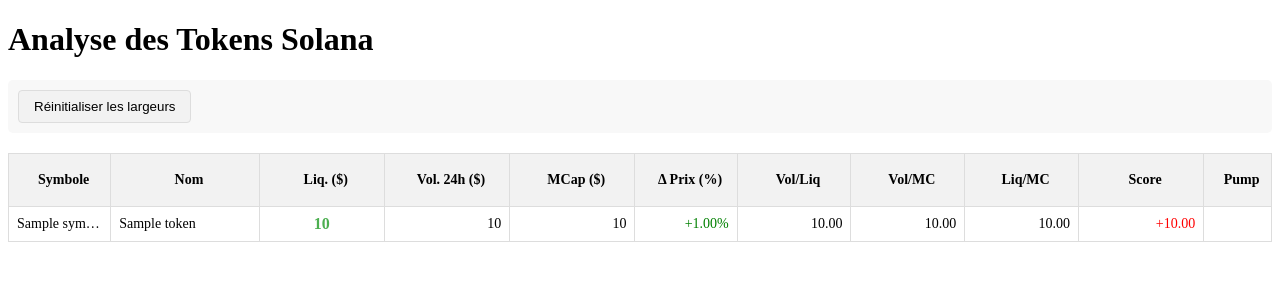
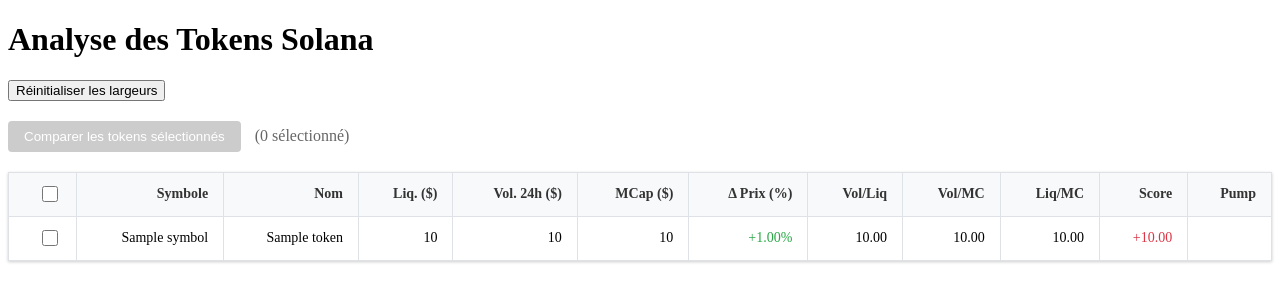
Before and after one commit to FrenSurfer/Sniffer, a Flask app: template templates/index.html in a window 1280 px wide; the page is wider, and only the part inside the window is pictured. Shown: the top 302 px of that part. Run offline with Flask 3, Linux system fonts and the light colour scheme; the template is opened without the code that fills it: most values are stand-ins (such as "Sample title", 1, 10 or a date in 2020).

Commit message:
fix: add more parametre to compare tool

```diff
--- a/app.py
+++ b/app.py
@@ -46,6 +46,12 @@
                          sort_by=sort_by,
                          sort_order=sort_order)
 
+@app.route('/compare', methods=['POST'])
+def compare_tokens():
+    token_addresses = request.json['addresses']
+    compared_tokens = [t for t in token_data if t['address'] in token_addresses]
+    return jsonify(compared_tokens)
+
 if __name__ == '__main__':
     fetch_token_data()
     app.run(debug=True)
--- a/templates/index.html
+++ b/templates/index.html
@@ -5,152 +5,166 @@
     <meta name="viewport" content="width=device-width, initial-scale=1.0">
     <title>Analyse des Tokens Solana</title>
     <style>
+        /* Styles de base */
         table {
+            width: 100%;
             border-collapse: collapse;
-            width: 100%;
-            margin-top: 20px;
+            margin: 20px 0;
             font-size: 14px;
-            table-layout: fixed;
+            text-align: right;
+            background-color: #fff;
+            box-shadow: 0 1px 3px rgba(0, 0, 0, 0.2);
+            border: 1px solid #dee2e6;
         }
+
+        thead { background-color: #f8f9fa; }
+
         th, td {
-            border: 1px solid #ddd;
-            padding: 8px;
-            text-align: right;
+            padding: 10px 15px;
+            border: 1px solid #dee2e6;
             white-space: nowrap;
-            overflow: hidden;
-            text-overflow: ellipsis;
         }
-        th {
-            position: relative;
-            background-color: #f2f2f2;
-            cursor: pointer;
-            text-align: center;
-            padding: 10px 5px;
-            user-select: none;
-        }
+
+        th { font-weight: bold; }
+
+        tr:nth-child(even) { background-color: #f8f9fa; }
+        tr:hover { background-color: #f5f5f5; }
+
+        /* Styles pour les liens et valeurs */
         th a {
-            color: #000;
+            color: #333;
             text-decoration: none;
             display: block;
+        }
+        th a:hover { color: #007bff; }
+
+        .positive { color: #28a745; }
+        .negative { color: #dc3545; }
+
+        /* Style pour les cellules suspectes */
+        td.suspicious {
+            background-color: rgba(255, 255, 0, 0.3) !important;
+            position: relative;
+        }
+        td.suspicious:hover {
+            background-color: rgba(255, 255, 0, 0.4) !important;
+        }
+
+        /* Styles pour les cases à cocher */
+        input[type="checkbox"] {
+            width: 16px;
+            height: 16px;
+            cursor: pointer;
+        }
+
+        /* Styles pour la comparaison */
+        .comparison-controls {
+            margin: 20px 0;
+        }
+
+        #compareButton {
+            padding: 8px 16px;
+            background-color: #007bff;
+            color: white;
+            border: none;
+            border-radius: 4px;
+            cursor: pointer;
+        }
+
+        #compareButton:disabled {
+            background-color: #ccc;
+            cursor: not-allowed;
+        }
+
+        #selectedCount {
+            margin-left: 10px;
+            color: #666;
+        }
+
+        /* Styles pour la modal */
+        .modal {
+            display: none;
+            position: fixed;
+            z-index: 1000;
+            left: 0;
+            top: 0;
             width: 100%;
-            padding: 8px 4px;
+            height: 100%;
+            background-color: rgba(0,0,0,0.4);
         }
-        tr:nth-child(even) {
-            background-color: #f9f9f9;
+
+        .modal-content {
+            background-color: #fefefe;
+            margin: 5% auto;
+            padding: 20px;
+            border: 1px solid #888;
+            width: 80%;
+            max-width: 1200px;
+            border-radius: 8px;
         }
-        tr:hover {
-            background-color: #f5f5f5;
+
+        .close {
+            color: #aaa;
+            float: right;
+            font-size: 28px;
+            font-weight: bold;
+            cursor: pointer;
         }
-        td:first-child, td:nth-child(2) {
-            text-align: left;
-        }
+        .close:hover { color: black; }
+
+        /* Autres styles existants... */
         .tooltip {
             position: relative;
             display: inline-block;
+            cursor: help;
         }
+
         .tooltip .tooltiptext {
             visibility: hidden;
             width: 200px;
-            background-color: rgba(0, 0, 0, 0.8);
+            background-color: #333;
             color: #fff;
             text-align: center;
+            border-radius: 6px;
             padding: 5px;
-            border-radius: 6px;
             position: absolute;
             z-index: 1;
             bottom: 125%;
             left: 50%;
-            transform: translateX(-50%);
+            margin-left: -100px;
             opacity: 0;
             transition: opacity 0.3s;
             font-size: 12px;
             white-space: normal;
         }
+
         .tooltip:hover .tooltiptext {
             visibility: visible;
             opacity: 1;
         }
-        .negative {
-            color: red;
+        .comparison-controls {
+            margin-bottom: 20px;
         }
-        .positive {
-            color: green;
+
+        .metric-toggles {
+            margin: 10px 0;
+            padding: 10px;
+            background: #f8f9fa;
+            border-radius: 4px;
         }
-        .number-header {
-            text-align: right;
-        }
-        .resizer {
-            position: absolute;
-            top: 0;
-            right: 0;
-            width: 5px;
-            height: 100%;
-            background-color: #ddd;
-            cursor: col-resize;
-            opacity: 0;
-            transition: opacity 0.3s;
-        }
-        th:hover .resizer {
-            opacity: 1;
-        }
-        .resizing {
-            cursor: col-resize;
-            user-select: none;
-        }
-        #controls {
-            margin: 20px 0;
-            padding: 10px;
-            background-color: #f8f8f8;
-            border-radius: 5px;
-        }
-        button {
-            padding: 8px 15px;
-            background-color: #f2f2f2;
-            border: 1px solid #ddd;
-            border-radius: 4px;
+
+        .metric-toggles label {
+            margin-right: 15px;
             cursor: pointer;
         }
-        button:hover {
-            background-color: #e6e6e6;
+
+        .metric-toggles input[type="checkbox"] {
+            margin-right: 5px;
         }
-        /* Style pour la colonne Pump */
-        td:nth-child(3) {
-            text-align: center;
-            color: #4CAF50;
-            font-weight: bold;
-            font-size: 16px;
+
+        .comparison-table tr.hidden {
+            display: none;
         }
-        td:nth-child(11) {
-        text-align: center;
-        color: #4CAF50;
-        font-weight: bold;
-        font-size: 16px;
-    }
-    tr.suspicious {
-        background-color: rgba(255, 255, 0, 0.2) !important; /* Jaune transparent */
-    }
-
-    tr.suspicious:hover {
-        background-color: rgba(255, 255, 0, 0.3) !important;
-    }
-
-    /* Pour garder le style alterné même avec les lignes suspectes */
-    tr.suspicious:nth-child(even) {
-        background-color: rgba(255, 255, 0, 0.15) !important;
-    }
-
-        /* Ajustement des largeurs des colonnes */
-        th:nth-child(1), td:nth-child(1) { width: 8%; }  /* Symbole */
-        th:nth-child(2), td:nth-child(2) { width: 12%; } /* Nom */
-        th:nth-child(3), td:nth-child(3) { width: 10%; } /* Liquidité */
-        th:nth-child(4), td:nth-child(4) { width: 10%; } /* Volume 24h */
-        th:nth-child(5), td:nth-child(5) { width: 10%; } /* Market Cap */
-        th:nth-child(6), td:nth-child(6) { width: 8%; }  /* Var. Prix */
-        th:nth-child(7), td:nth-child(7) { width: 9%; }  /* Vol/Liq */
-        th:nth-child(8), td:nth-child(8) { width: 9%; }  /* Vol/MC */
-        th:nth-child(9), td:nth-child(9) { width: 9%; }  /* Liq/MC */
-        th:nth-child(10), td:nth-child(10) { width: 10%; } /* Score */
-        th:nth-child(11), td:nth-child(11) { width: 5%; } /* Score */
     </style>
 </head>
 <body>
@@ -161,11 +175,17 @@
             Réinitialiser les largeurs
         </button>
     </div>
+    <div class="comparison-controls">
+        <button id="compareButton" disabled>Comparer les tokens sélectionnés</button>
+        <span id="selectedCount">(0 sélectionné)</span>
+    </div>
 
     {% if tokens %}
         <table>
             <thead>
                 <tr>
+                    <th><input type="checkbox" id="selectAll"></th>  <!-- Ajout de la case à cocher principale -->
+
                     <th><a href="?sort=symbol&order={{ 'asc' if sort_by == 'symbol' and sort_order == 'desc' else 'desc' }}">Symbole</a></th>
                     <th><a href="?sort=name&order={{ 'asc' if sort_by == 'name' and sort_order == 'desc' else 'desc' }}">Nom</a></th>
                     <th><a href="?sort=liquidity&order={{ 'asc' if sort_by == 'liquidity' and sort_order == 'desc' else 'desc' }}">Liq. ($)</a></th>
@@ -199,18 +219,25 @@
             </thead>
             <tbody>
                 {% for token in tokens %}
-                <tr class="{{ 'suspicious' if token.is_suspicious }}">
+                <tr>
+                    <td><input type="checkbox" class="token-select" data-address="{{ token.address }}"></td>
                     <td>{{ token.symbol }}</td>
                     <td>{{ token.name }}</td>
                     <td>{{ "{:,.0f}".format(token.liquidity).replace(',', ' ') }}</td>
                     <td>{{ "{:,.0f}".format(token.v24hUSD).replace(',', ' ') }}</td>
                     <td>{{ "{:,.0f}".format(token.mc).replace(',', ' ') }}</td>
-                    <td class="{{ 'positive' if token.v24hChangePercent > 0 else 'negative' }}">
+                    <td class="{{ 'positive' if token.v24hChangePercent > 0 else 'negative' }} {{ 'suspicious' if token.v24hChangePercent > 100 or token.v24hChangePercent < -50 }}">
                         {{ "{:+.2f}%".format(token.v24hChangePercent) }}
                     </td>
-                    <td>{{ "{:.2f}".format(token.volume_liquidity_ratio) }}</td>
-                    <td>{{ "{:.2f}".format(token.volume_mc_ratio) }}</td>
-                    <td>{{ "{:.2f}".format(token.liquidity_mc_ratio) }}</td>
+                    <td class="{{ 'suspicious' if token.volume_liquidity_ratio > 5 }}">
+                        {{ "{:.2f}".format(token.volume_liquidity_ratio) }}
+                    </td>
+                    <td class="{{ 'suspicious' if token.volume_mc_ratio > 3 }}">
+                        {{ "{:.2f}".format(token.volume_mc_ratio) }}
+                    </td>
+                    <td class="{{ 'suspicious' if token.liquidity_mc_ratio < 0.05 }}">
+                        {{ "{:.2f}".format(token.liquidity_mc_ratio) }}
+                    </td>
                     <td class="{{ 'positive' if token.performance > 0 else 'negative' }}">
                         {{ "{:+.2f}".format(token.performance) }}
                     </td>
@@ -219,9 +246,18 @@
                 {% endfor %}
             </tbody>
         </table>
-    {% else %}
-        <p>Aucune donnée de token disponible.</p>
-    {% endif %}
+        {% else %}
+            <p>Aucune donnée de token disponible.</p>
+        {% endif %}
+
+        <!-- Modal de comparaison -->
+        <div id="comparisonModal" class="modal">
+            <div class="modal-content">
+                <span class="close">&times;</span>
+                <h2>Comparaison des tokens</h2>
+                <div id="comparisonTable"></div>
+            </div>
+        </div>
 
     <script>
         document.addEventListener('DOMContentLoaded', function() {
@@ -291,5 +327,129 @@
             restoreColumnWidths();
         });
     </script>
+    <script>
+       document.addEventListener('DOMContentLoaded', function() {
+    const selectAll = document.getElementById('selectAll');
+    const compareButton = document.getElementById('compareButton');
+    const selectedCount = document.getElementById('selectedCount');
+    const modal = document.getElementById('comparisonModal');
+    const closeBtn = document.querySelector('.close');
+    const tokenCheckboxes = document.querySelectorAll('.token-select');
+
+    // Gestion de la sélection
+    function updateSelection() {
+        const selectedTokens = document.querySelectorAll('.token-select:checked');
+        const count = selectedTokens.length;
+        selectedCount.textContent = `(${count} sélectionné${count > 1 ? 's' : ''})`;
+        compareButton.disabled = count < 2;
+    }
+
+    selectAll.addEventListener('change', function() {
+        tokenCheckboxes.forEach(cb => cb.checked = this.checked);
+        updateSelection();
+    });
+
+    tokenCheckboxes.forEach(cb => {
+        cb.addEventListener('change', updateSelection);
+    });
+
+    // Gestion de la comparaison
+    function displayComparison(tokens) {
+        const comparisonTable = document.getElementById('comparisonTable');
+
+        // Définition des métriques
+        const metrics = [
+            {id: 'name', name: 'Nom', key: 'name'},
+            {id: 'liquidity', name: 'Liquidité', key: 'liquidity'},
+            {id: 'volume', name: 'Volume 24h', key: 'volume'},
+            {id: 'mc', name: 'Market Cap', key: 'mc'},
+            {id: 'change', name: 'Variation 24h', key: 'change'},
+            {id: 'vol_liq', name: 'Volume/Liquidité', key: 'vol_liq'},
+            {id: 'vol_mc', name: 'Volume/MC', key: 'vol_mc'},
+            {id: 'liq_mc', name: 'Liquidité/MC', key: 'liq_mc'},
+            {id: 'performance', name: 'Performance', key: 'performance'}
+        ];
+
+        // Création des toggles
+        let togglesHtml = '<div class="metric-toggles">Afficher/Masquer : ';
+        metrics.forEach(metric => {
+            togglesHtml += `
+                <label>
+                    <input type="checkbox"
+                           class="metric-toggle"
+                           data-metric="${metric.id}"
+                           checked>
+                    ${metric.name}
+                </label>`;
+        });
+        togglesHtml += '</div>';
+
+        // Création du tableau
+        let tableHtml = '<table class="comparison-table">';
+        tableHtml += '<tr><th>Métrique</th>';
+        tokens.forEach(token => {
+            tableHtml += `<th>${token.symbol}</th>`;
+        });
+        tableHtml += '</tr>';
+
+        metrics.forEach(metric => {
+            tableHtml += `<tr data-metric="${metric.id}">`;
+            tableHtml += `<td>${metric.name}</td>`;
+            tokens.forEach(token => {
+                tableHtml += `<td>${token[metric.key]}</td>`;
+            });
+            tableHtml += '</tr>';
+        });
+
+        tableHtml += '</table>';
+
+        comparisonTable.innerHTML = togglesHtml + tableHtml;
+
+        // Gestion des toggles
+        document.querySelectorAll('.metric-toggle').forEach(toggle => {
+            toggle.addEventListener('change', function() {
+                const metricId = this.dataset.metric;
+                const row = document.querySelector(`tr[data-metric="${metricId}"]`);
+                if (row) {
+                    row.classList.toggle('hidden', !this.checked);
+                }
+            });
+        });
+    }
+
+    compareButton.addEventListener('click', function() {
+        const selectedTokens = Array.from(document.querySelectorAll('.token-select:checked'))
+            .map(cb => {
+                const row = cb.closest('tr');
+                return {
+                    symbol: row.cells[1].textContent,
+                    name: row.cells[2].textContent,
+                    liquidity: row.cells[3].textContent,
+                    volume: row.cells[4].textContent,
+                    mc: row.cells[5].textContent,
+                    change: row.cells[6].textContent,
+                    vol_liq: row.cells[7].textContent,
+                    vol_mc: row.cells[8].textContent,
+                    liq_mc: row.cells[9].textContent,
+                    performance: row.cells[10].textContent
+                };
+            });
+
+        displayComparison(selectedTokens);
+        modal.style.display = "block";
+    });
+
+    closeBtn.addEventListener('click', function() {
+        modal.style.display = "none";
+    });
+
+    window.addEventListener('click', function(event) {
+        if (event.target == modal) {
+            modal.style.display = "none";
+        }
+    });
+});
+        </script>
+
 </body>
 </html>
```
